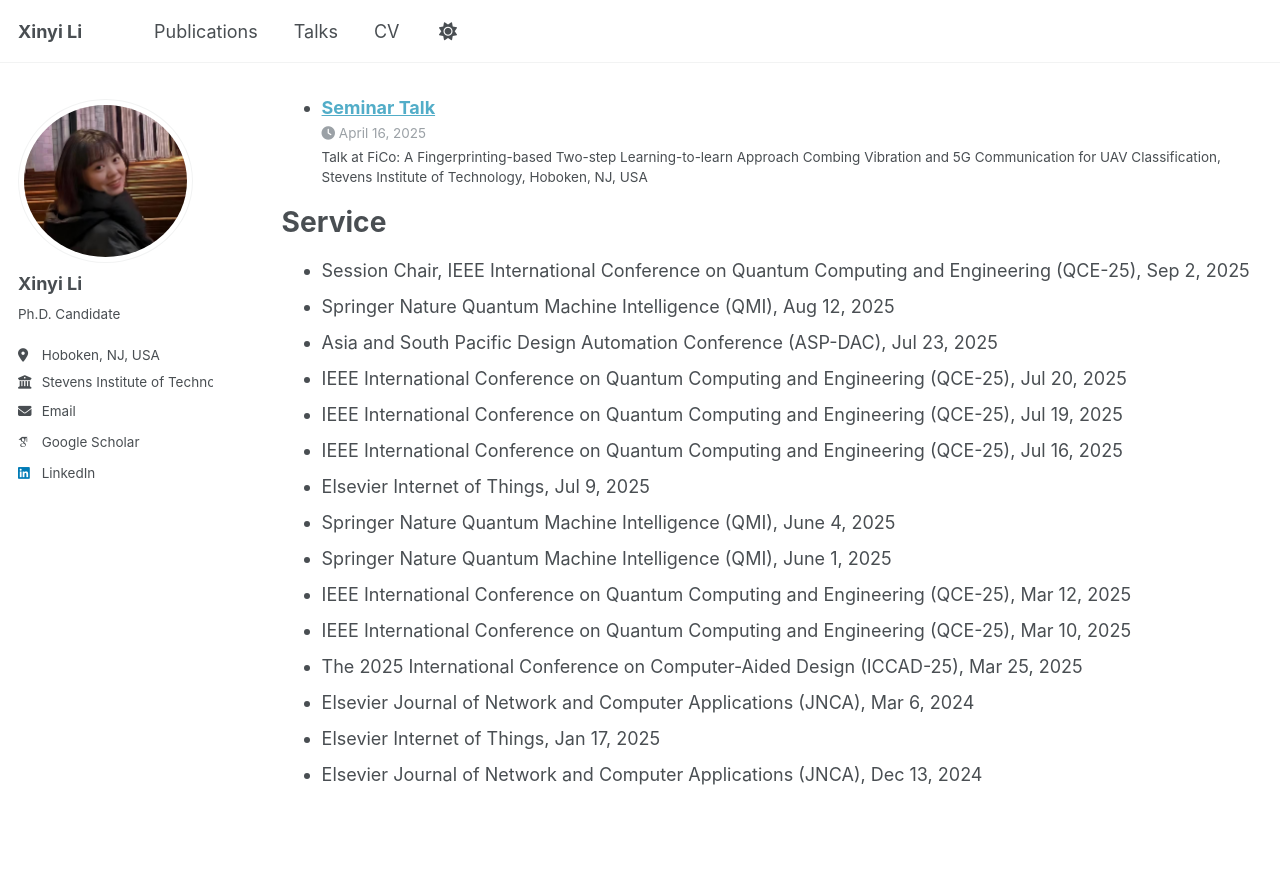
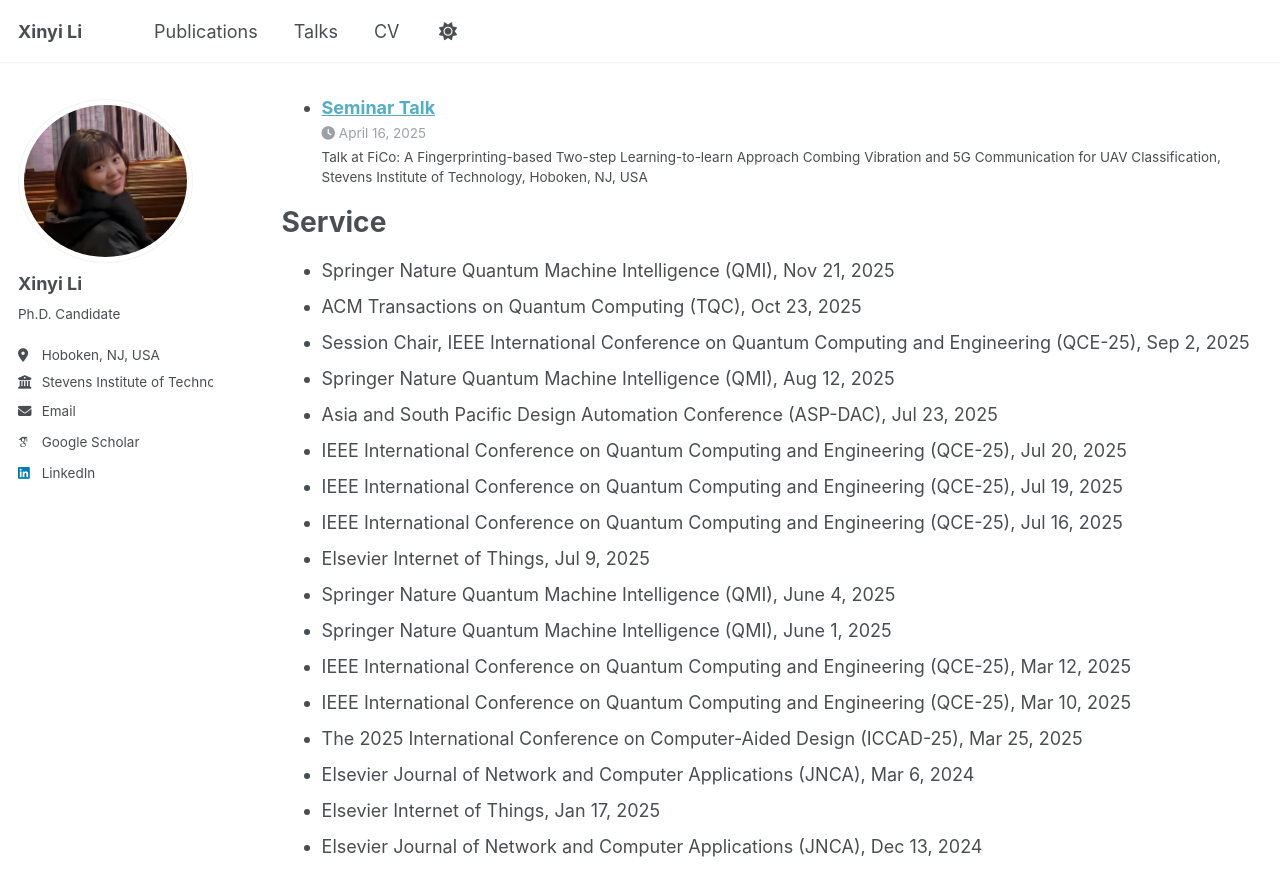
Before and after one commit to LXY-princess/lxy-princess.github.io, a Jekyll site: the page built from _pages/cv.md, in a window 1280 px wide and 900 px high, scrolled down 2677 px. Shown: the top 896 px of the window. Built offline with Jekyll 4.4.1, drawn with Linux system fonts in a browser that asks for light colours; some web fonts are replaced; a script that is not in the unit is left out.

Commit message:
Update cv.md

```diff
--- a/_pages/cv.md
+++ b/_pages/cv.md
@@ -45,6 +45,8 @@ Talks
 
 Service
 ======
+* Springer Nature Quantum Machine Intelligence (QMI), Nov 21, 2025
+* ACM Transactions on Quantum Computing (TQC), Oct 23, 2025
 * Session Chair, IEEE International Conference on Quantum Computing and Engineering (QCE-25), Sep 2, 2025
 * Springer Nature Quantum Machine Intelligence (QMI), Aug 12, 2025
 * Asia and South Pacific Design Automation Conference (ASP-DAC), Jul 23, 2025
```
